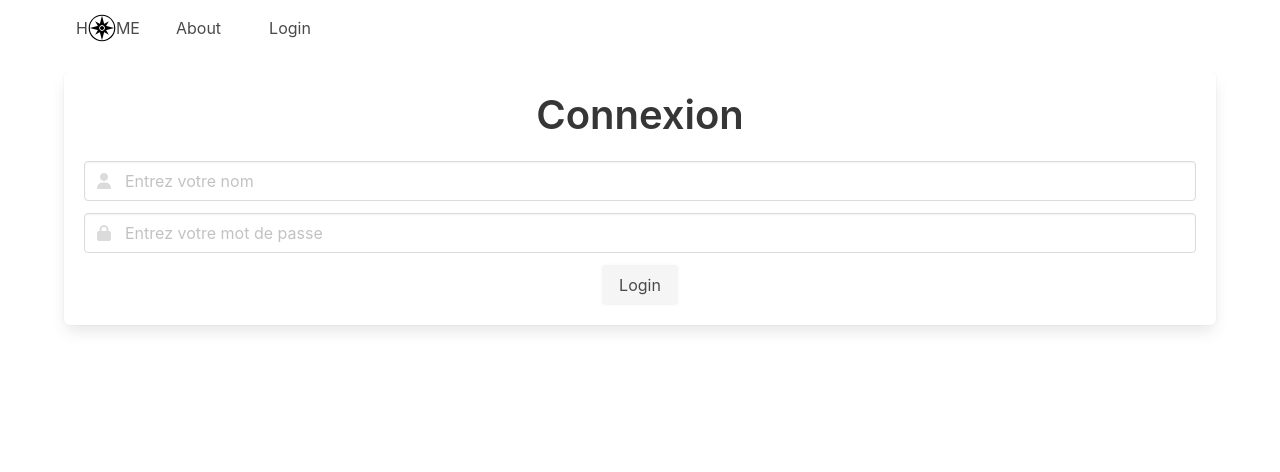
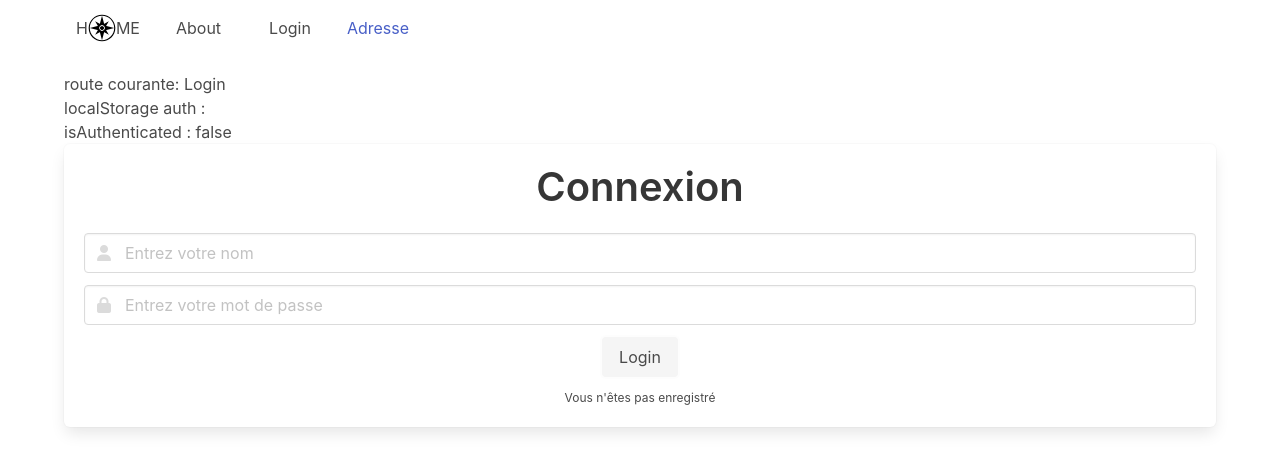
Before and after one commit to GaelleEK/coo-gps, a Vue app: page /login in a window 1280 px wide. Both pictures are taken after a click on the button "Login". Shown: the top 472 px of the page. Built offline with nearby package versions, Linux system fonts and the light colour scheme.

Commit message:
add router meta auth

```diff
--- a/src/App.vue
+++ b/src/App.vue
@@ -8,16 +8,6 @@
 import Navigation from './components/Nav.vue'
 export default {
   components: { Navigation },
-  name: "App",
-  data() {
-    return {
-      authenticated: false,
-      account : {
-        username: 'test',
-        password: 'password',
-        errorMessage: ''
-      }
-    }
-  }
+  name: "App"
 }
 </script>
--- a/src/components/Login.vue
+++ b/src/components/Login.vue
@@ -2,7 +2,7 @@
     <div class="block">
         <div class="box">
             <h1 class="title is-2">Connexion</h1>
-            <p v-if="errorMessage" class="help is-danger">{{ errorMessage }}</p>
+
             <div class="field">
                 <div class="control has-icons-left has-icons-right">
                     <input class="input" type="text" name="username" v-model="input.username" placeholder="Entrez votre nom">
@@ -13,42 +13,52 @@
             </div>
             <div class="field">
                 <div class="control has-icons-left has-icons-right">
-                    <input type="password" class="input" name="password" v-model="input.password" placeholder="Entrez votre mot de passe" @keyup.enter="login()">
+                    <input type="password" class="input" name="password" v-model="input.password" placeholder="Entrez votre mot de passe" @keyup.enter="login">
                     <span class="icon is-small is-left">
                         <i class="fas fa-lock"></i>
                     </span>
                 </div>
             </div>
-            <button type="button" class="button is-light" @click.native="login">Login</button>
+            <div class="field">
+                <button type="button" class="button is-light" @click="login">Login</button>
+            </div>
+            <p v-if="errorMessage" class="help">{{ errorMessage }}</p>
         </div>
     </div>
 </template>
 
 <script>
 export default {
-    name: 'login',
+    name: 'Login',
+    //* initialisation des variables utilisées par le composant login récupérés par l'input et le message d'erreur vide *//
     data() {
         return {
             input: {
                 username: '',
                 password: ''
             },
-            errorMessage: ''
+            errorMessage: '',
+            account: {
+                username: 'test',
+                password: 'password'
+            }
         }
     },
     methods: {
+        //* méthode appelé lors du click sur le bouton login vérifie si le mot de passe correspond aux variables en fonction on modif le message d'erreur *//
         login() {
             if (this.input.username != '' && this.input.password != '') {
-                if (this.input.username == this.$parent.account.username && this.input.password == this.$parent.account.password) {
-                    this.$emit("authenticated", true)
-                    this.$router.replace({ name : "Adresse"})
+                if (this.input.username === this.account.username && this.input.password === this.account.password) {
+                    this.$store.dispatch("setAuthenticated", true)
+                    //localStorage.setItem('auth', true)
+                    this.$router.replace({ path: '/adresse' })
                 } else {
                     this.errorMessage = "Le nom et/ou le mot de passe sont incorrects"
                 }
             } else {
                 this.errorMessage = "Vous n'êtes pas enregistré"
             }
-            }
+        }
 
     }
 }
--- a/src/components/Nav.vue
+++ b/src/components/Nav.vue
@@ -1,55 +1,52 @@
 <template>
 <div id="nav">
-    <nav class="navbar has-text-centered pb-4">
+    <nav class="navbar pb-4">
         <div class="navbar-menu">
-            <router-link class="navbar-item" to="/" exact-path>
+            <router-link class="navbar-item" to="/">
                 <p class="level-item">H<img src="../assets/compass1.svg">ME</p>
             </router-link>
 
             <div class="navbar-item">
                 <router-link to="/about" class="navbar-item" exact-path>About</router-link>
             </div>
-            <div class="navbar-item" v-if="!authenticated">
-                <router-link class="navbar-item" to="/login" exact-path>Login</router-link>
+
+            <div class="navbar-item">
+                <router-link to="/login" class="navbar-item" v-show="!isAuthenticated">Login</router-link>
             </div>
-            <div class="navbar-item" v-else>
-                <div v-if="authenticated">
-                    <router-link to="/adresse" exact-path>Adresse</router-link>
-                </div>
-                <router-link class="navbar-item" to="/login" @click="logout" exact-path replace>Logout</router-link>
+
+            <div class="navbar-item">
+                <router-link to="/adresse" exact-active-path replace>Adresse</router-link>
+            </div>
+            <div class="navbar-item">
+                <button  class="button is-small is-outlined" v-if="isAuthenticated" @click="logout">Logout</button>
             </div>
         </div>
     </nav>
-        <router-view class="container has-text-centered " @authenticated="setAuthenticated"/>
+        <p>route courante: {{ $route.name }}</p>
+        <p>localStorage auth : {{ localStorage }}</p>
+        <p>isAuthenticated : {{ isAuthenticated }}</p>
+        <router-view class="container has-text-centered"/>
 </div>
 </template>
 <script>
+import { mapGetters } from 'vuex'
 export default {
     name: 'navigation',
     data() {
         return {
-             authenticated: false,
-             account : {
-                username: 'test',
-                password: 'password',
-                errorMessage: ''
-      }
+            errorMessage: '',
+            localStorage: localStorage.getItem('auth'),
         }
     },
     methods: {
-        setAuthenticated(status) {
-            this.authenticated = status
-        },
         logout() {
-            this.authenticated = false
+            this.$store.dispatch("setAuthenticated", false)
+            //localStorage.setItem('auth', false)
         }
     },
-    mounted() {
-        if (!this.authenticated && this.$route.path == '/adresse') {
-            console.log(this.$route.path)
-            this.$router.replace({ name: 'Home'})
-        }
-    },
+    computed: {
+        ...mapGetters(['isAuthenticated']),
+    }
 }
 </script>
 <style lang="scss">
--- a/src/router/index.js
+++ b/src/router/index.js
@@ -1,6 +1,10 @@
 import Vue from 'vue'
 import VueRouter from 'vue-router'
 import Home from '../views/Home.vue'
+import Login from '../components/Login.vue'
+import Adresse from '../components/Adresse.vue'
+import store from '../store/index'
+
 
 Vue.use(VueRouter)
 
@@ -13,12 +17,14 @@ const routes = [
   {
     path: '/adresse',
     name: 'Adresse',
-    component: () => import(/* webpackChunkName: "adresse" */ '../components/Adresse.vue')
+    component: Adresse,
+    meta: { requiresAuth: true }
   },
   {
     path: '/login',
-    name: 'login',
-    component: () => import(/* webpackChunkName: "login" */ '../components/Login.vue')
+    name: 'Login',
+    component: Login
+
   },
   {
     path: '/about',
@@ -27,7 +33,7 @@ const routes = [
     // this generates a separate chunk (about.[hash].js) for this route
     // which is lazy-loaded when the route is visited.
     component: () => import(/* webpackChunkName: "about" */ '../views/About.vue')
-  }
+  },
 ]
 
 const router = new VueRouter({
@@ -36,4 +42,19 @@ const router = new VueRouter({
   routes
 })
 
+router.beforeEach((to, from, next) => {
+  //console.log(`navigue de ${from.name} vers ${to.name}`)
+  //console.log('store : ', store.getters.isAuthenticated ,'tomatched : ' ,to.matched,'state : ', store.state)
+  if (to.meta.requiresAuth) {
+    if (!store.state.authenticated) {
+      next({ name: 'Login' })
+    } else {
+      next()
+    }
+  } else {
+    next()
+  }
+})
+
+
 export default router
--- a/src/store/index.js
+++ b/src/store/index.js
@@ -4,12 +4,17 @@ import Vuex from 'vuex'
 Vue.use(Vuex)
 
 export default new Vuex.Store({
+  name: 'storeApp',
   state: {
     adresses: [],
-    },
+    authenticated: false,
+  },
   getters: {
     getAdresses: (state) => {
       return state.adresses
+    },
+    isAuthenticated: (state) => {
+      return state.authenticated
     }
   },
   mutations: {
@@ -18,6 +23,13 @@ export default new Vuex.Store({
     },
     REMOVE_ADRESSE(state, item) {
       state.adresses = state.adresses.filter(adresse => adresse.id !== item.id)
+    },
+    SET_AUTHENTICATED(state, authenticated) {
+      if (authenticated == false) {
+        state.authenticated = false
+      } else {
+        state.authenticated = true
+      }
     }
   },
   actions: {
@@ -30,8 +42,9 @@ export default new Vuex.Store({
     updateAdresse(context, adresse) {
       context.commit('REMOVE_ADRESSE', adresse)
       context.commit('ADD_ADRESSE', adresse)
+    },
+    setAuthenticated(context, authenticated) {
+      context.commit('SET_AUTHENTICATED', authenticated)
     }
-  },
-  modules: {
   }
 })
```
